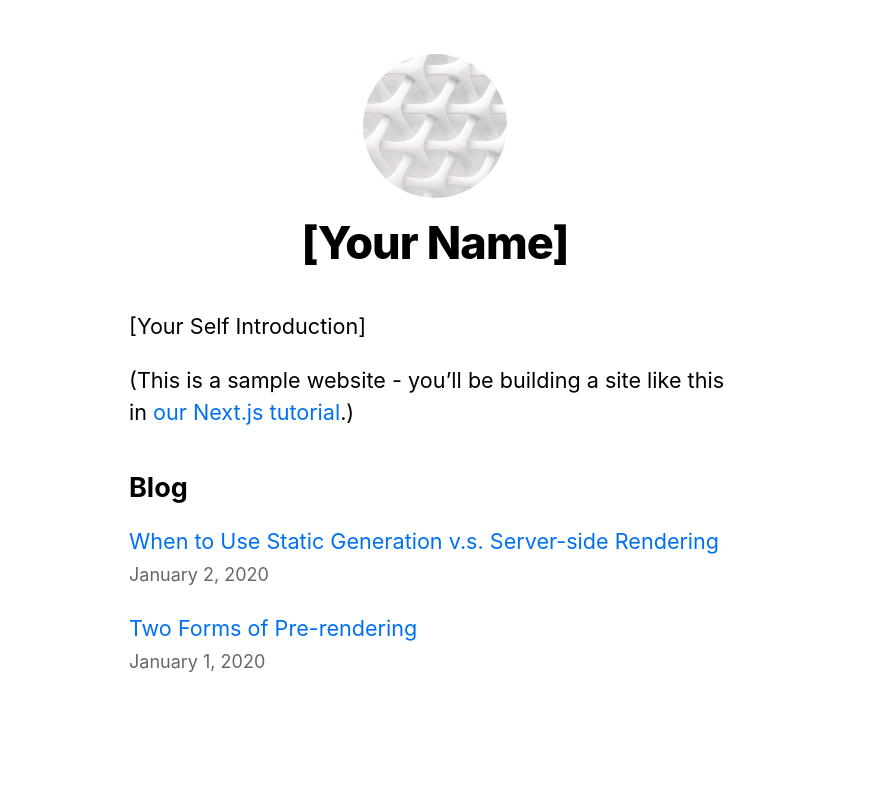
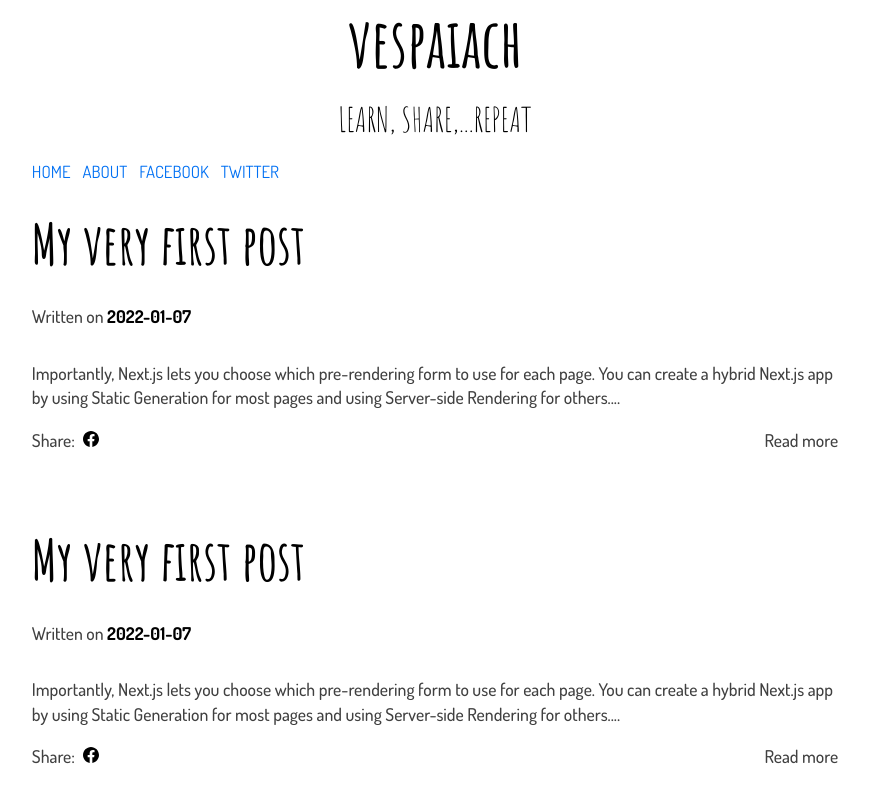
Before and after one commit to vespaiach/personal_website, a Next.js app: page / in a window 1280 px wide. Shown: the whole page, without its empty margins (205-1074 px from the left). Built offline with nearby package versions, Linux system fonts and the light colour scheme.

Commit message:
feat: setup nextjs and home page

```diff
--- /dev/null
+++ b/components/Post.tsx
@@ -0,0 +1,82 @@
+export function Post({ short = true, post }: { short?: boolean; post: PostData }): JSX.Element {
+  return (
+    <article>
+      <h2>{post.title}</h2>
+      <p>
+        Written on <strong>{post.date}</strong>
+      </p>
+      {short ? (
+        <p className="collapsed">{post.excerpt}...</p>
+      ) : (
+        <div className="expanded">
+          <figure>
+            <img src={post.avatar} />
+          </figure>
+          {post.content}
+        </div>
+      )}
+      <p className="share">
+        <span>Share:</span>
+        <a
+          href="https://www.facebook.com/share.php?v=4&amp;src=bm&amp;u=https://nordic-btemplates.blogspot.com/2016/09/demo-post-with-formatted-elements-and.html&amp;t=Demo post with formatted elements and comments."
+          onClick={(e) => {
+            e.preventDefault();
+            window.open(this.href, 'sharer', 'toolbar=0,status=0,width=626,height=436');
+            return false;
+          }}
+          rel="nofollow"
+          target="_blank"
+          title="Share this on Facebook">
+          <svg width="16" height="16" viewBox="0 0 24 24" fill="none" xmlns="http://www.w3.org/2000/svg">
+            <path
+              fill-rule="evenodd"
+              clip-rule="evenodd"
+              d="M0 12.067C0 18.033 4.333 22.994 10 24V15.333H7V12H10V9.333C10 6.333 11.933 4.667 14.667 4.667C15.533 4.667 16.467 4.8 17.333 4.933V8H15.8C14.333 8 14 8.733 14 9.667V12H17.2L16.667 15.333H14V24C19.667 22.994 24 18.034 24 12.067C24 5.43 18.6 0 12 0C5.4 0 0 5.43 0 12.067Z"
+              fill="currentColor"
+            />
+          </svg>
+        </a>
+        <a href="#" className="read-more">
+          Read more
+        </a>
+      </p>
+      <style jsx>{`
+        article + article {
+          margin-top: 72px;
+        }
+        article {
+          color: hsl(0, 0%, 25%);
+        }
+        article h2,
+        article strong {
+          color: hsl(0, 0%, 0%);
+        }
+        article h2 {
+          font-size: 3.3125rem;
+          line-height: 1.3em;
+          font-weight: 700;
+          font-family: 'Amatic SC', sans-serif;
+          margin: 0 0 24px 0;
+        }
+        article h2 + p {
+          margin: 0 0 32px 0;
+        }
+        article .share {
+          margin: 16px 0 0 0;
+          display: flex;
+          align-items: center;
+        }
+        article .share a {
+          margin-left: 8px;
+        }
+        article .share a {
+          color: hsl(0, 0%, 0%);
+        }
+        article .share a.read-more {
+          color: hsl(0, 0%, 25%);
+          margin-left: auto;
+        }
+      `}</style>
+    </article>
+  );
+}
--- a/components/layout.module.css
+++ /dev/null
@@ -1,15 +0,0 @@
-.container {
-  max-width: 36rem;
-  padding: 0 1rem;
-  margin: 3rem auto 6rem;
-}
-
-.header {
-  display: flex;
-  flex-direction: column;
-  align-items: center;
-}
-
-.backToHome {
-  margin: 3rem 0 0;
-}
--- a/components/layout.tsx
+++ b/components/layout.tsx
@@ -1,79 +1,57 @@
-import Head from 'next/head'
-import Image from 'next/image'
-import styles from './layout.module.css'
-import utilStyles from '../styles/utils.module.css'
-import Link from 'next/link'
+import Head from 'next/head';
+import Image from 'next/image';
+import Link from 'next/link';
 
-const name = '[Your Name]'
-export const siteTitle = 'Next.js Sample Website'
+const name = '[Your Name]';
+export const siteTitle = 'Next.js Sample Website';
 
-export default function Layout({
-  children,
-  home
-}: {
-  children: React.ReactNode
-  home?: boolean
-}) {
+export default function Layout({ children }: { children: React.ReactNode }) {
   return (
-    <div className={styles.container}>
+    <div className="container">
       <Head>
         <link rel="icon" href="/favicon.ico" />
-        <meta
-          name="description"
-          content="Learn how to build a personal website using Next.js"
-        />
-        <meta
-          property="og:image"
-          content={`https://og-image.vercel.app/${encodeURI(
-            siteTitle
-          )}.png?theme=light&md=0&fontSize=75px&images=https%3A%2F%2Fassets.zeit.co%2Fimage%2Fupload%2Ffront%2Fassets%2Fdesign%2Fnextjs-black-logo.svg`}
-        />
+        <meta name="description" content="Learn how to build a personal website using Next.js" />
         <meta name="og:title" content={siteTitle} />
         <meta name="twitter:card" content="summary_large_image" />
+        <link rel="preconnect" href="https://fonts.googleapis.com" />
+        <link rel="preconnect" href="https://fonts.gstatic.com" crossOrigin="crossorigin" />
+        <link
+          href="https://fonts.googleapis.com/css?family=Amatic+SC:400,700|Dosis:400,500,700&amp;subset=latin,latin-ext"
+          rel="stylesheet"
+          type="text/css"
+        />
       </Head>
-      <header className={styles.header}>
-        {home ? (
-          <>
-            <Image
-              priority
-              src="/images/profile.jpg"
-              className={utilStyles.borderCircle}
-              height={144}
-              width={144}
-              alt={name}
-            />
-            <h1 className={utilStyles.heading2Xl}>{name}</h1>
-          </>
-        ) : (
-          <>
-            <Link href="/">
-              <a>
-                <Image
-                  priority
-                  src="/images/profile.jpg"
-                  className={utilStyles.borderCircle}
-                  height={108}
-                  width={108}
-                  alt={name}
-                />
-              </a>
-            </Link>
-            <h2 className={utilStyles.headingLg}>
-              <Link href="/">
-                <a className={utilStyles.colorInherit}>{name}</a>
-              </Link>
-            </h2>
-          </>
-        )}
+      <header>
+        <h1 className="blog-name">vespaiach</h1>
+        <p className="sub-blog-name">LEARN, SHARE,...REPEAT</p>
       </header>
+      <nav>
+        <ul>
+          <li>
+            <Link href="/">HOME</Link>
+          </li>
+          <li>
+            <Link href="/">ABOUT</Link>
+          </li>
+          <li>
+            <Link href="/">FACEBOOK</Link>
+          </li>
+          <li>
+            <Link href="/">TWITTER</Link>
+          </li>
+        </ul>
+      </nav>
       <main>{children}</main>
-      {!home && (
-        <div className={styles.backToHome}>
-          <Link href="/">
-            <a>← Back to home</a>
-          </Link>
-        </div>
-      )}
+      <style>{`
+      .container { max-width: 48rem; margin: 0 auto; }
+      .blog-name { font-size: 4rem;font-weight: 700; line-height: normal; margin: 0 0 12px 0;   }
+      .sub-blog-name { font-size: 2rem; font-weight: 300; line-height: 1.4; margin: 0 0 16px 0; }
+      .sub-blog-name, .blog-name { text-align: center; font-family: 'Amatic SC',sans-serif; }
+      nav { margin-bottom: 24px; }
+      nav ul { margin: 0; padding: 0; list-style: none; display: flex; }
+      nav ul li + li { margin-left: 12px; }
+      nav ul li a { font-weight: 400; font-size: 1rem; }
+      `}</style>
     </div>
-  )
+  );
 }
--- a/lib/posts.ts
+++ b/lib/posts.ts
@@ -1,69 +1,69 @@
-import fs from 'fs'
-import path from 'path'
-import matter from 'gray-matter'
-import { remark } from 'remark'
-import html from 'remark-html'
+import fs from 'fs';
+import path from 'path';
+import matter from 'gray-matter';
+import { remark } from 'remark';
+import html from 'remark-html';
 
-const postsDirectory = path.join(process.cwd(), 'posts')
+const postsDirectory = path.join(process.cwd(), 'posts');
 
 export function getSortedPostsData() {
   // Get file names under /posts
-  const fileNames = fs.readdirSync(postsDirectory)
-  const allPostsData = fileNames.map(fileName => {
+  const fileNames = fs.readdirSync(postsDirectory);
+  const allPostsData = fileNames.map((fileName) => {
     // Remove ".md" from file name to get id
-    const id = fileName.replace(/\.md$/, '')
+    const id = fileName.replace(/\.md$/, '');
 
     // Read markdown file as string
-    const fullPath = path.join(postsDirectory, fileName)
-    const fileContents = fs.readFileSync(fullPath, 'utf8')
+    const fullPath = path.join(postsDirectory, fileName);
+    const fileContents = fs.readFileSync(fullPath, 'utf8');
 
     // Use gray-matter to parse the post metadata section
-    const matterResult = matter(fileContents)
+    const matterResult = matter(fileContents);
 
     // Combine the data with the id
-    return {
+    const d = {
       id,
-      ...(matterResult.data as { date: string; title: string })
-    }
-  })
+      ...matterResult.data,
+    } as PostData;
+
+    return d;
+  });
   // Sort posts by date
   return allPostsData.sort((a, b) => {
     if (a.date < b.date) {
-      return 1
+      return 1;
     } else {
-      return -1
+      return -1;
     }
-  })
+  });
 }
 
 export function getAllPostIds() {
-  const fileNames = fs.readdirSync(postsDirectory)
-  return fileNames.map(fileName => {
+  const fileNames = fs.readdirSync(postsDirectory);
+  return fileNames.map((fileName) => {
     return {
       params: {
-        id: fileName.replace(/\.md$/, '')
-      }
-    }
-  })
+        id: fileName.replace(/\.md$/, ''),
+      },
+    };
+  });
 }
 
 export async function getPostData(id: string) {
-  const fullPath = path.join(postsDirectory, `${id}.md`)
-  const fileContents = fs.readFileSync(fullPath, 'utf8')
+  const fullPath = path.join(postsDirectory, `${id}.md`);
+  const fileContents = fs.readFileSync(fullPath, 'utf8');
 
   // Use gray-matter to parse the post metadata section
-  const matterResult = matter(fileContents)
+  const matterResult = matter(fileContents);
 
   // Use remark to convert markdown into HTML string
-  const processedContent = await remark()
-    .use(html)
-    .process(matterResult.content)
-  const contentHtml = processedContent.toString()
+  const processedContent = await remark().use(html).process(matterResult.content);
+  const contentHtml = processedContent.toString();
 
   // Combine the data with the id and contentHtml
   return {
     id,
     contentHtml,
-    ...(matterResult.data as { date: string; title: string })
-  }
+    ...(matterResult.data as { date: string; title: string }),
+  };
 }
--- a/pages/index.tsx
+++ b/pages/index.tsx
@@ -1,57 +1,38 @@
-import Head from 'next/head'
-import Layout, { siteTitle } from '../components/layout'
-import utilStyles from '../styles/utils.module.css'
-import { getSortedPostsData } from '../lib/posts'
-import Link from 'next/link'
-import Date from '../components/date'
-import { GetStaticProps } from 'next'
+import Head from 'next/head';
+import Layout, { siteTitle } from '../components/layout';
+import utilStyles from '../styles/utils.module.css';
+import { getSortedPostsData } from '../lib/posts';
+import Link from 'next/link';
+import Date from '../components/date';
+import { GetStaticProps } from 'next';
+import { Post } from '../components/Post';
 
-export default function Home({
-  allPostsData
-}: {
-  allPostsData: {
-    date: string
-    title: string
-    id: string
-  }[]
-}) {
+export default function Home({ posts }: { posts: PostData[] }) {
   return (
-    <Layout home>
+    <Layout>
       <Head>
         <title>{siteTitle}</title>
       </Head>
-      <section className={utilStyles.headingMd}>
-        <p>[Your Self Introduction]</p>
-        <p>
-          (This is a sample website - you’ll be building a site like this in{' '}
-          <a href="https://nextjs.org/learn">our Next.js tutorial</a>.)
-        </p>
-      </section>
-      <section className={`${utilStyles.headingMd} ${utilStyles.padding1px}`}>
-        <h2 className={utilStyles.headingLg}>Blog</h2>
-        <ul className={utilStyles.list}>
-          {allPostsData.map(({ id, date, title }) => (
-            <li className={utilStyles.listItem} key={id}>
-              <Link href={`/posts/${id}`}>
-                <a>{title}</a>
-              </Link>
-              <br />
-              <small className={utilStyles.lightText}>
-                <Date dateString={date} />
-              </small>
-            </li>
-          ))}
-        </ul>
-      </section>
+
+      {posts.map((post) => (
+        <Post post={post} key={post.id} short />
+      ))}
+
+      <style jsx>{`
+        .blog-caption {
+          font-size: 3rem;
+          text-align: center;
+        }
+      `}</style>
     </Layout>
-  )
+  );
 }
 
 export const getStaticProps: GetStaticProps = async () => {
-  const allPostsData = getSortedPostsData()
+  const posts = getSortedPostsData();
   return {
     props: {
-      allPostsData
-    }
-  }
-}
+      posts,
+    },
+  };
+};
--- a/posts/pre-rendering.md
+++ /dev/null
@@ -1,11 +0,0 @@
----
-title: "Two Forms of Pre-rendering"
-date: "2020-01-01"
----
-
-Next.js has two forms of pre-rendering: **Static Generation** and **Server-side Rendering**. The difference is in **when** it generates the HTML for a page.
-
-- **Static Generation** is the pre-rendering method that generates the HTML at **build time**. The pre-rendered HTML is then _reused_ on each request.
-- **Server-side Rendering** is the pre-rendering method that generates the HTML on **each request**.
-
-Importantly, Next.js lets you **choose** which pre-rendering form to use for each page. You can create a "hybrid" Next.js app by using Static Generation for most pages and using Server-side Rendering for others.
--- a/posts/ssg-ssr.md
+++ /dev/null
@@ -1,19 +0,0 @@
----
-title: "When to Use Static Generation v.s. Server-side Rendering"
-date: "2020-01-02"
----
-
-We recommend using **Static Generation** (with and without data) whenever possible because your page can be built once and served by CDN, which makes it much faster than having a server render the page on every request.
-
-You can use Static Generation for many types of pages, including:
-
-- Marketing pages
-- Blog posts
-- E-commerce product listings
-- Help and documentation
-
-You should ask yourself: "Can I pre-render this page **ahead** of a user's request?" If the answer is yes, then you should choose Static Generation.
-
-On the other hand, Static Generation is **not** a good idea if you cannot pre-render a page ahead of a user's request. Maybe your page shows frequently updated data, and the page content changes on every request.
-
-In that case, you can use **Server-Side Rendering**. It will be slower, but the pre-rendered page will always be up-to-date. Or you can skip pre-rendering and use client-side JavaScript to populate data.
--- /dev/null
+++ b/posts/very-first-post copy.md
@@ -0,0 +1,12 @@
+---
+title: "My very first post"
+date: "2022-01-07"
+excerpt: "Importantly, Next.js lets you choose which pre-rendering form to use for each page. You can create a hybrid Next.js app by using Static Generation for most pages and using Server-side Rendering for others."
+---
+
+Next.js has two forms of pre-rendering: **Static Generation** and **Server-side Rendering**. The difference is in **when** it generates the HTML for a page.
+
+- **Static Generation** is the pre-rendering method that generates the HTML at **build time**. The pre-rendered HTML is then _reused_ on each request.
+- **Server-side Rendering** is the pre-rendering method that generates the HTML on **each request**.
+
+Importantly, Next.js lets you choose which pre-rendering form to use for each page. You can create a "hybrid" Next.js app by using Static Generation for most pages and using Server-side Rendering for others.
--- /dev/null
+++ b/posts/very-first-post.md
@@ -0,0 +1,12 @@
+---
+title: "My very first post"
+date: "2022-01-07"
+excerpt: "Importantly, Next.js lets you choose which pre-rendering form to use for each page. You can create a hybrid Next.js app by using Static Generation for most pages and using Server-side Rendering for others."
+---
+
+Next.js has two forms of pre-rendering: **Static Generation** and **Server-side Rendering**. The difference is in **when** it generates the HTML for a page.
+
+- **Static Generation** is the pre-rendering method that generates the HTML at **build time**. The pre-rendered HTML is then _reused_ on each request.
+- **Server-side Rendering** is the pre-rendering method that generates the HTML on **each request**.
+
+Importantly, Next.js lets you choose which pre-rendering form to use for each page. You can create a "hybrid" Next.js app by using Static Generation for most pages and using Server-side Rendering for others.
--- a/styles/global.css
+++ b/styles/global.css
@@ -2,10 +2,12 @@ html,
 body {
   padding: 0;
   margin: 0;
-  font-family: -apple-system, BlinkMacSystemFont, Segoe UI, Roboto, Oxygen,
-    Ubuntu, Cantarell, Fira Sans, Droid Sans, Helvetica Neue, sans-serif;
-  line-height: 1.6;
-  font-size: 18px;
+  font-family: Dosis, sans-serif;
+  -webkit-text-size-adjust: 100%;
+  -ms-text-size-adjust: 100%;
+  font-size: 1.05rem;
+  line-height: 1.4;
+  font-weight: 500;
 }
 
 * {
```
Also changed, not shown: global.d.ts (+11 -2 lines).
